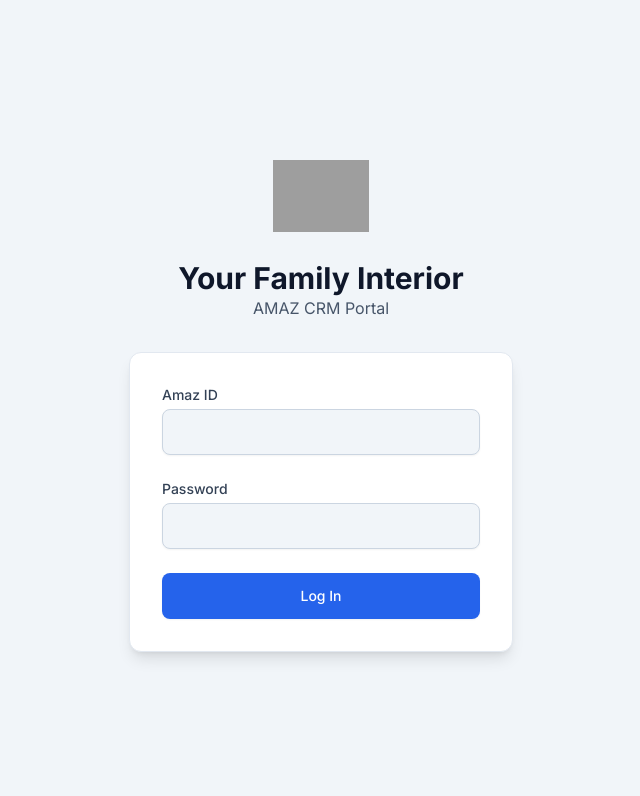
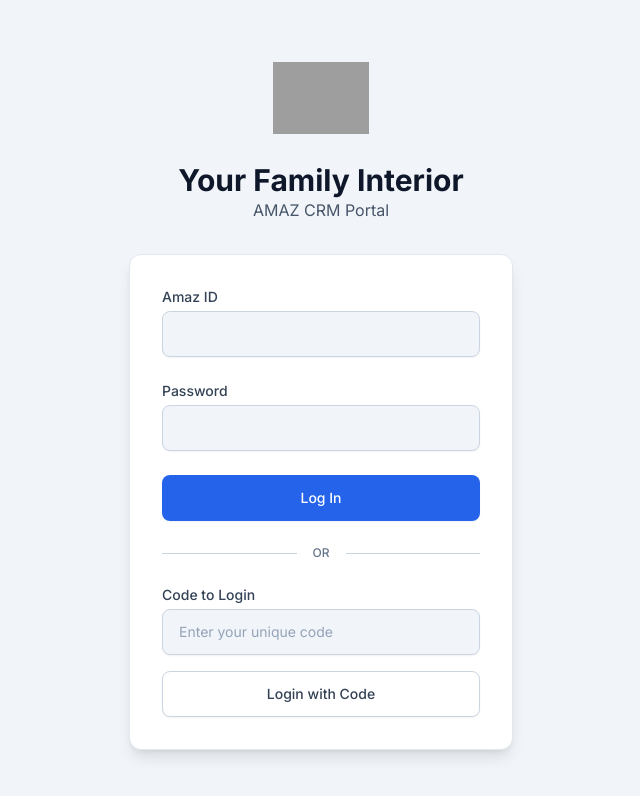
Before and after one commit to MDYUS/quoteadmin, a React (Vite) app: page / in a window 1280 px wide. Shown: the top 796 px of the page, without its empty margins (319-959 px from the left). Built offline with nearby package versions, Linux system fonts and the light colour scheme; no server answers; the database is empty; grey boxes are pictures that could not be loaded.

Commit message:
feat: Add ArrowDownTrayIcon and login code functionality
Introduces a new `ArrowDownTrayIcon` component for download actions.
Adds a login code-based authentication method to `LoginPage` for alternative user access.

```diff
--- a/App.tsx
+++ b/App.tsx
@@ -12,7 +12,7 @@ import LeadHistory from './components/LeadHistory';
 import InvoicePage from './components/InvoicePage';
 import InvoiceHistoryPage from './components/InvoiceHistoryPage';
 import { Lead, LeadStatus, SiteVisit, Payment, PaymentType, PaymentStatus, Invoice } from './types';
-import { CheckCircleIcon, MenuIcon, XIcon, PlusIcon, LoadingSpinner, XCircleIcon, BellIcon, DownloadIcon, WarningIcon } from './components/icons';
+import { CheckCircleIcon, MenuIcon, XIcon, PlusIcon, LoadingSpinner, XCircleIcon, BellIcon, ArrowDownTrayIcon, WarningIcon } from './components/icons';
 import { useSiteVisits } from './hooks/useSiteVisits';
 import { useProjects } from './hooks/useProjects';
 import { useTeamMembers } from './hooks/useTeamMembers';
@@ -153,7 +153,6 @@ const App: React.FC = () => {
   // State for Push Notifications & PWA Installation
   const [notificationPermission, setNotificationPermission] = useState(Notification.permission);
   const [installPromptEvent, setInstallPromptEvent] = useState<any>(null);
-  const [showInstallBanner, setShowInstallBanner] = useState(false);
 
   // Data Hooks
   const { leads, addLead, updateLead, deleteLead, isLoaded: leadsLoaded, error: leadsError } = useLeads();
@@ -170,18 +169,12 @@ const App: React.FC = () => {
   const [leadForVisit, setLeadForVisit] = useState<Lead | null>(null);
   const [editingInvoice, setEditingInvoice] = useState<Invoice | null>(null);
 
-  // Effect to handle PWA installation prompt and show banner
+  // Effect to handle PWA installation prompt
   useEffect(() => {
     const handleBeforeInstallPrompt = (event: Event) => {
         event.preventDefault();
-        const isDismissed = localStorage.getItem('installBannerDismissed') === 'true';
-        const isStandalone = window.matchMedia('(display-mode: standalone)').matches;
-
-        // Only show banner if it's not dismissed and the app isn't already installed
-        if (!isDismissed && !isStandalone) {
-            setInstallPromptEvent(event);
-            setShowInstallBanner(true);
-        }
+        // Store the event so it can be triggered later.
+        setInstallPromptEvent(event);
     };
 
     window.addEventListener('beforeinstallprompt', handleBeforeInstallPrompt);
@@ -437,29 +430,20 @@ const App: React.FC = () => {
     };
 
 
-  // --- PWA Installation Banner Logic ---
+  // --- PWA Installation Logic ---
   const handleInstallPrompt = () => {
     if (!installPromptEvent) return;
 
     // Show the browser's installation prompt
     installPromptEvent.prompt();
 
-    // Hide our banner immediately
-    setShowInstallBanner(false);
-
     installPromptEvent.userChoice.then((choiceResult: { outcome: string }) => {
       if (choiceResult.outcome === 'accepted') {
         setSuccessMessage('App installed successfully!');
       }
-      // The prompt can only be used once; clear it.
+      // The prompt can only be used once; clear the event.
       setInstallPromptEvent(null);
     });
-  };
-
-  const handleDismissInstallBanner = () => {
-    // Remember the user's choice not to install
-    localStorage.setItem('installBannerDismissed', 'true');
-    setShowInstallBanner(false);
   };
 
   // Helper function to convert VAPID key
@@ -595,6 +579,16 @@ const App: React.FC = () => {
                         <BellIcon className="h-5 w-5" />
                       </button>
                     )}
+                    {installPromptEvent && (
+                        <button
+                          onClick={handleInstallPrompt}
+                          title="Install App"
+                          className="inline-flex items-center justify-center p-2 sm:px-3 sm:py-2 border border-transparent shadow-sm text-sm font-medium rounded-md text-white bg-green-600 hover:bg-green-700 transition-colors"
+                        >
+                          <ArrowDownTrayIcon className="h-5 w-5 sm:mr-2" />
+                          <span className="hidden sm:inline">Install App</span>
+                        </button>
+                    )}
                     <button
                       onClick={() => { setEditingLead(null); setLeadFormVisible(true); }}
                       title="Add New Lead"
@@ -692,29 +686,6 @@ const App: React.FC = () => {
           onClose={handleCloseWarning}
         />
       )}
-
-      {showInstallBanner && (
-        <div className="fixed bottom-0 left-0 right-0 bg-primary-900 text-white p-4 shadow-lg z-[100] animate-fade-in flex flex-col sm:flex-row items-center justify-center gap-4 text-center sm:text-left">
-            <div className="flex items-center gap-4">
-                <DownloadIcon className="h-10 w-10 flex-shrink-0 hidden sm:block" />
-                <div>
-                    <p className="font-bold">Install the Amaz CRM App</p>
-                    <p className="text-sm text-primary-200">Add to your home screen for quick and easy access.</p>
-                </div>
-            </div>
-            <div className="flex items-center gap-3 flex-shrink-0 mt-3 sm:mt-0">
-                <button
-                    onClick={handleInstallPrompt}
-                    className="px-5 py-2 bg-white text-primary-800 border border-transparent rounded-lg text-sm font-semibold hover:bg-primary-100 transition-colors"
-                >
-                    Install
-                </button>
-                <button onClick={handleDismissInstallBanner} className="p-2 text-primary-200 hover:text-white rounded-full hover:bg-white/10" aria-label="Dismiss">
-                    <XIcon className="h-6 w-6" />
-                </button>
-            </div>
-        </div>
-      )}
     </div>
   );
 };
--- a/components/LoginPage.tsx
+++ b/components/LoginPage.tsx
@@ -12,9 +12,15 @@ const users: Record<string, string> = {
   '667733': 'AMAZ@25int',
 };
 
+const loginCodes: Record<string, string> = {
+  '210925': '667733', // AKKA
+  '250303': '786786', // YUSUF
+};
+
 const LoginPage: React.FC<LoginPageProps> = ({ onLoginSuccess }) => {
   const [amazId, setAmazId] = useState('');
   const [password, setPassword] = useState('');
+  const [loginCode, setLoginCode] = useState('');
   const [error, setError] = useState('');
   const [isLoading, setIsLoading] = useState(false);
 
@@ -35,6 +41,25 @@ const LoginPage: React.FC<LoginPageProps> = ({ onLoginSuccess }) => {
         setError('Invalid Amaz ID or Password.');
         setIsLoading(false);
       }
+    }, 500);
+  };
+
+  const handleCodeLogin = (e: React.FormEvent) => {
+    e.preventDefault();
+    if (!loginCode) {
+        setError('Please enter your login code.');
+        return;
+    }
+    setIsLoading(true);
+    setError('');
+
+    setTimeout(() => {
+        if (loginCodes[loginCode]) {
+            onLoginSuccess(loginCodes[loginCode]);
+        } else {
+            setError('Invalid login code.');
+            setIsLoading(false);
+        }
     }, 500);
   };
 
@@ -61,9 +86,8 @@ const LoginPage: React.FC<LoginPageProps> = ({ onLoginSuccess }) => {
                   name="amazId"
                   type="text"
                   autoComplete="username"
-                  required
                   value={amazId}
-                  onChange={(e) => setAmazId(e.target.value)}
+                  onChange={(e) => { setAmazId(e.target.value); setError(''); }}
                   className={inputClass}
                   disabled={isLoading}
                 />
@@ -80,20 +104,13 @@ const LoginPage: React.FC<LoginPageProps> = ({ onLoginSuccess }) => {
                   name="password"
                   type="password"
                   autoComplete="current-password"
-                  required
                   value={password}
-                  onChange={(e) => setPassword(e.target.value)}
+                  onChange={(e) => { setPassword(e.target.value); setError(''); }}
                   className={inputClass}
                   disabled={isLoading}
                 />
               </div>
             </div>
-
-            {error && (
-                <div className="text-sm text-center font-medium text-red-600" role="alert">
-                    {error}
-                </div>
-            )}
 
             <div>
               <button
@@ -101,10 +118,56 @@ const LoginPage: React.FC<LoginPageProps> = ({ onLoginSuccess }) => {
                 disabled={isLoading}
                 className="w-full flex justify-center py-3 px-4 border border-transparent rounded-lg shadow-sm text-sm font-medium text-white bg-primary-600 hover:bg-primary-700 focus:outline-none focus:ring-2 focus:ring-offset-2 focus:ring-primary-500 disabled:opacity-50 disabled:cursor-not-allowed transition-colors"
               >
-                {isLoading ? <LoadingSpinner className="h-5 w-5 text-white" /> : 'Log In'}
+                {isLoading && !loginCode ? <LoadingSpinner className="h-5 w-5 text-white" /> : 'Log In'}
               </button>
             </div>
           </form>
+
+          {/* Divider */}
+          <div className="my-6 flex items-center">
+            <div className="flex-grow border-t border-neutral-300"></div>
+            <span className="flex-shrink mx-4 text-xs font-medium text-neutral-500">OR</span>
+            <div className="flex-grow border-t border-neutral-300"></div>
+          </div>
+
+          {/* Code Login Form */}
+          <form onSubmit={handleCodeLogin} className="space-y-4">
+            <div>
+              <label htmlFor="loginCode" className="block text-sm font-medium text-neutral-700">
+                Code to Login
+              </label>
+              <div className="mt-1">
+                <input
+                  id="loginCode"
+                  name="loginCode"
+                  type="text"
+                  inputMode="numeric"
+                  autoComplete="one-time-code"
+                  value={loginCode}
+                  onChange={(e) => { setLoginCode(e.target.value); setError(''); }}
+                  className={inputClass}
+                  disabled={isLoading}
+                  placeholder="Enter your unique code"
+                />
+              </div>
+            </div>
+            <div>
+              <button
+                type="submit"
+                disabled={isLoading}
+                className="w-full flex justify-center py-3 px-4 border border-neutral-300 rounded-lg shadow-sm text-sm font-medium text-neutral-700 bg-white hover:bg-neutral-50 focus:outline-none focus:ring-2 focus:ring-offset-2 focus:ring-primary-500 disabled:opacity-50 disabled:cursor-not-allowed transition-colors"
+              >
+                {isLoading && loginCode ? <LoadingSpinner className="h-5 w-5 text-primary-600" /> : 'Login with Code'}
+              </button>
+            </div>
+          </form>
+
+          {error && (
+              <div className="mt-4 text-sm text-center font-medium text-red-600" role="alert">
+                  {error}
+              </div>
+          )}
+
         </div>
       </div>
     </div>
--- a/components/icons.tsx
+++ b/components/icons.tsx
@@ -21,6 +21,12 @@ export const TrashIcon = ({ className }: { className?: string }) => (
 export const DownloadIcon = ({ className }: { className?: string }) => (
   <svg xmlns="http://www.w3.org/2000/svg" className={className || "h-5 w-5"} fill="none" viewBox="0 0 24 24" stroke="currentColor" strokeWidth={2}>
     <path strokeLinecap="round" strokeLinejoin="round" d="M4 16v1a3 3 0 003 3h10a3 3 0 003-3v-1m-4-4l-4 4m0 0l-4-4m4 4V4" />
+  </svg>
+);
+
+export const ArrowDownTrayIcon = ({ className }: { className?: string }) => (
+  <svg xmlns="http://www.w3.org/2000/svg" fill="none" viewBox="0 0 24 24" strokeWidth={1.5} stroke="currentColor" className={className || "w-6 h-6"}>
+    <path strokeLinecap="round" strokeLinejoin="round" d="M3 16.5v2.25A2.25 2.25 0 0 0 5.25 21h13.5A2.25 2.25 0 0 0 21 18.75V16.5M16.5 12 12 16.5m0 0L7.5 12m4.5 4.5V3" />
   </svg>
 );
 
```
